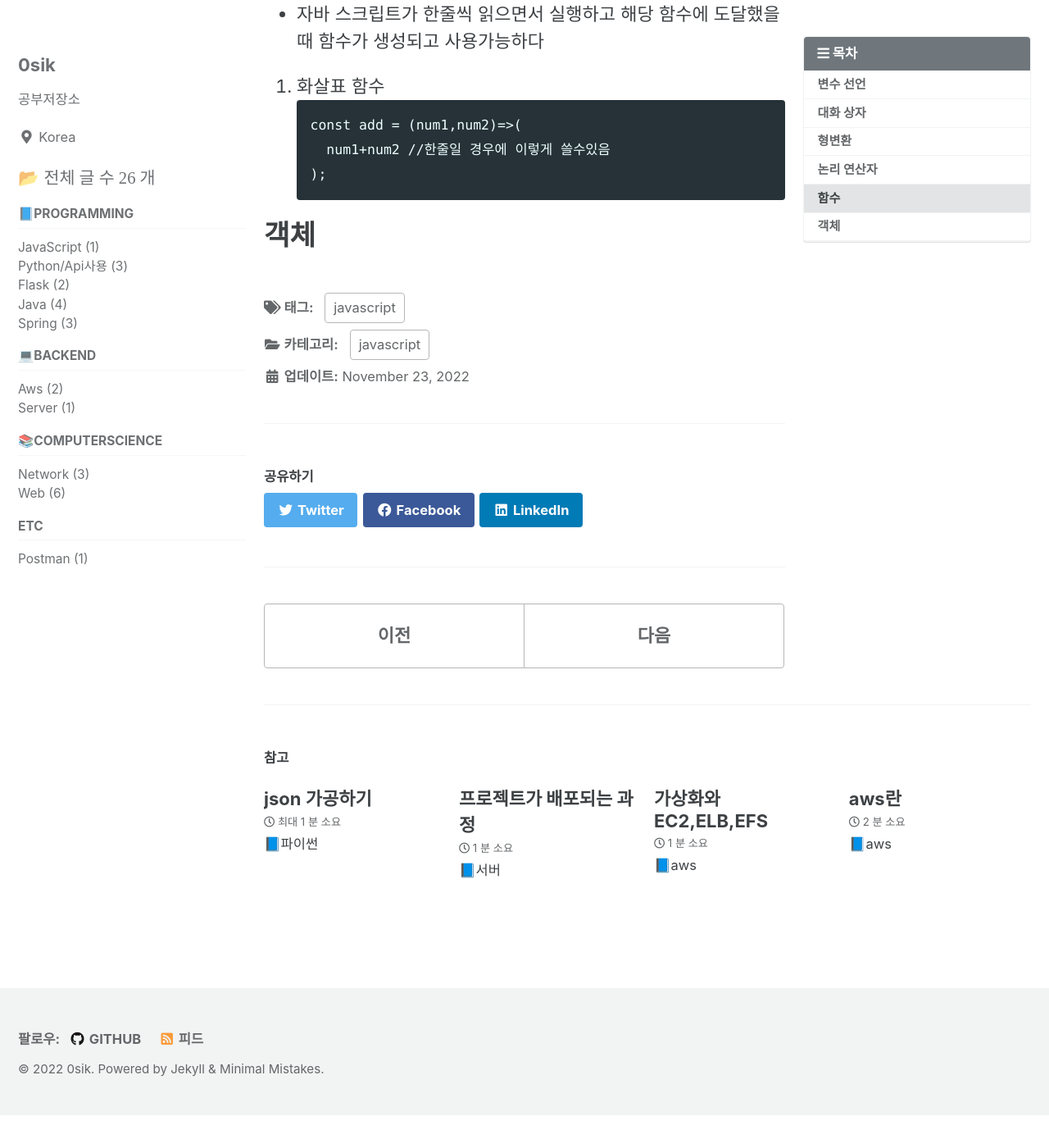
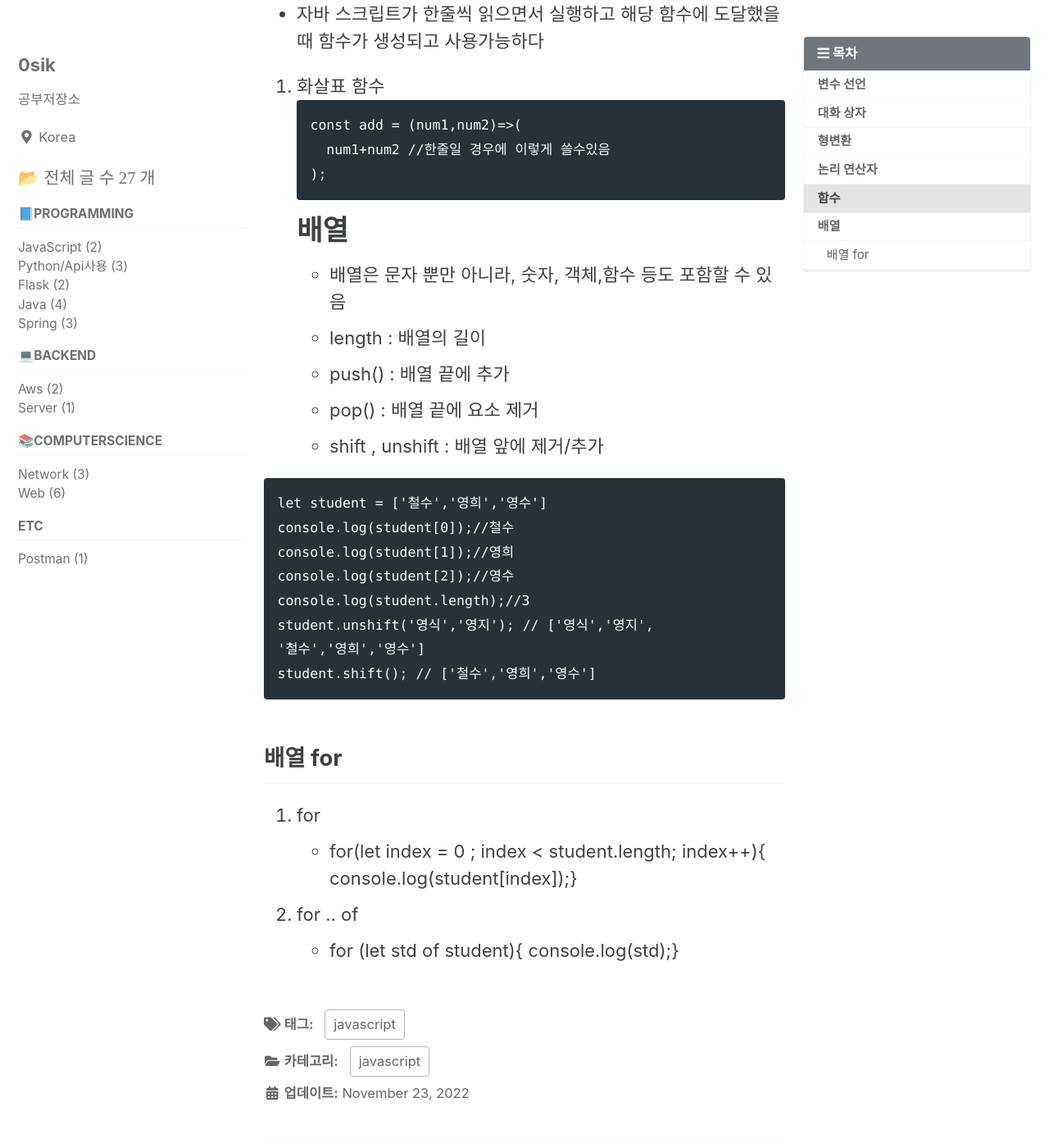
Before and after one commit to 0sik/0sik.github.io, a Jekyll site: the page built from _posts/2022-11-23-javascript 기초 문법.md, in a window 1280 px wide and 1400 px high, scrolled down 2713 px. Shown: the whole window at 82% size. Built offline with Jekyll 4.4.1, drawn with Linux system fonts in a browser that asks for light colours; cached includes are drawn as plain includes; before the commit the page ends 4073 px from its top, so only the background shows below that; some of the changed text lies outside the part shown.

````diff
--- a/_posts/2022-11-23-javascript 기초 문법.md
+++ b/_posts/2022-11-23-javascript 기초 문법.md
@@ -84,5 +84,28 @@ const add = (num1,num2)=>(
   num1+num2 //한줄일 경우에 이렇게 쓸수있음
 );
 ```
+# 배열
+ - 배열은 문자 뿐만 아니라, 숫자, 객체,함수 등도 포함할 수 있음
+ - length : 배열의 길이
+ - push() : 배열 끝에 추가
+ - pop() : 배열 끝에 요소 제거
+ - shift , unshift : 배열 앞에 제거/추가
 
-# 객체
+```
+let student = ['철수','영희','영수']
+console.log(student[0]);//철수
+console.log(student[1]);//영희
+console.log(student[2]);//영수
+console.log(student.length);//3
+student.unshift('영식','영지'); // ['영식','영지',
+'철수','영희','영수']
+student.shift(); // ['철수','영희','영수']
+```
+
+## 배열 for
+1. for
+  - for(let index = 0 ; index < student.length; index++){
+    console.log(student[index]);}
+2. for .. of
+  - for (let std of student){
+    console.log(std);}
````
Also changed, not shown: _posts/2022-11-26-javascript 객체.md (added, +122 -0 lines).
